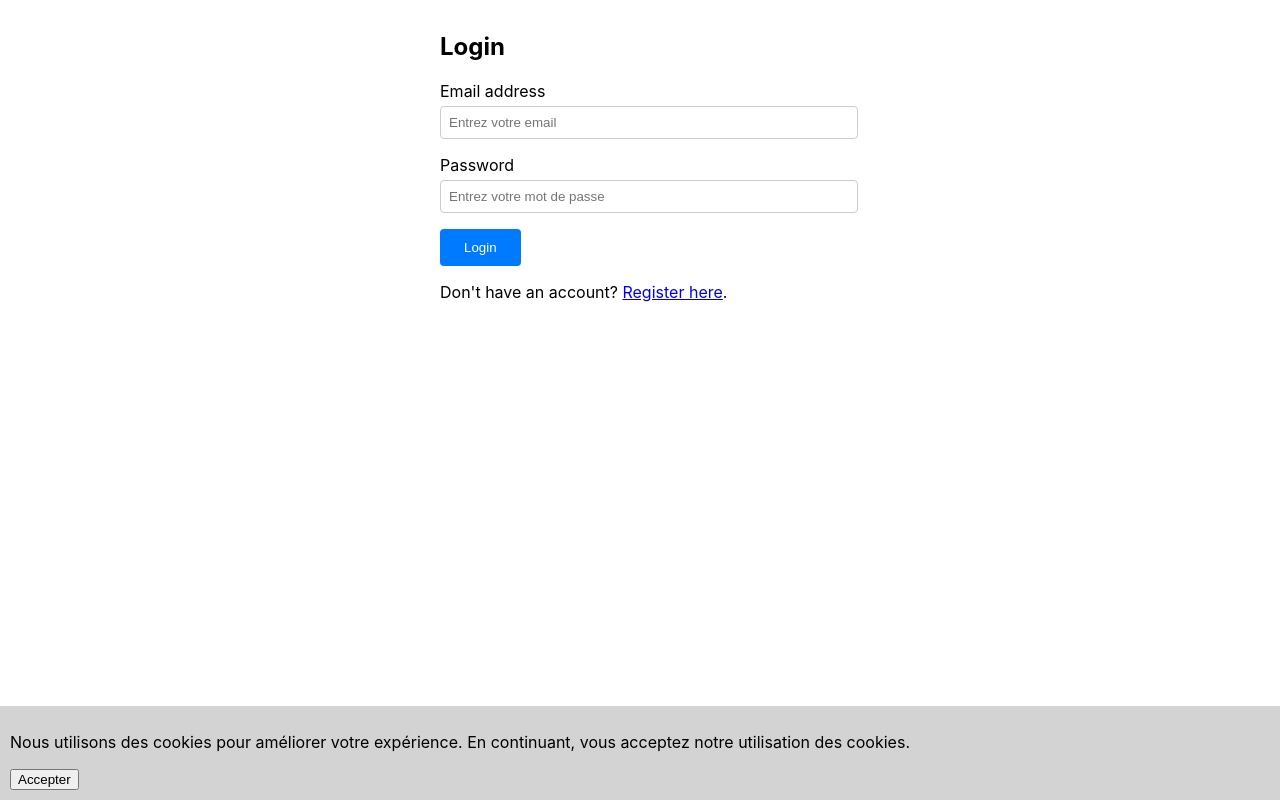
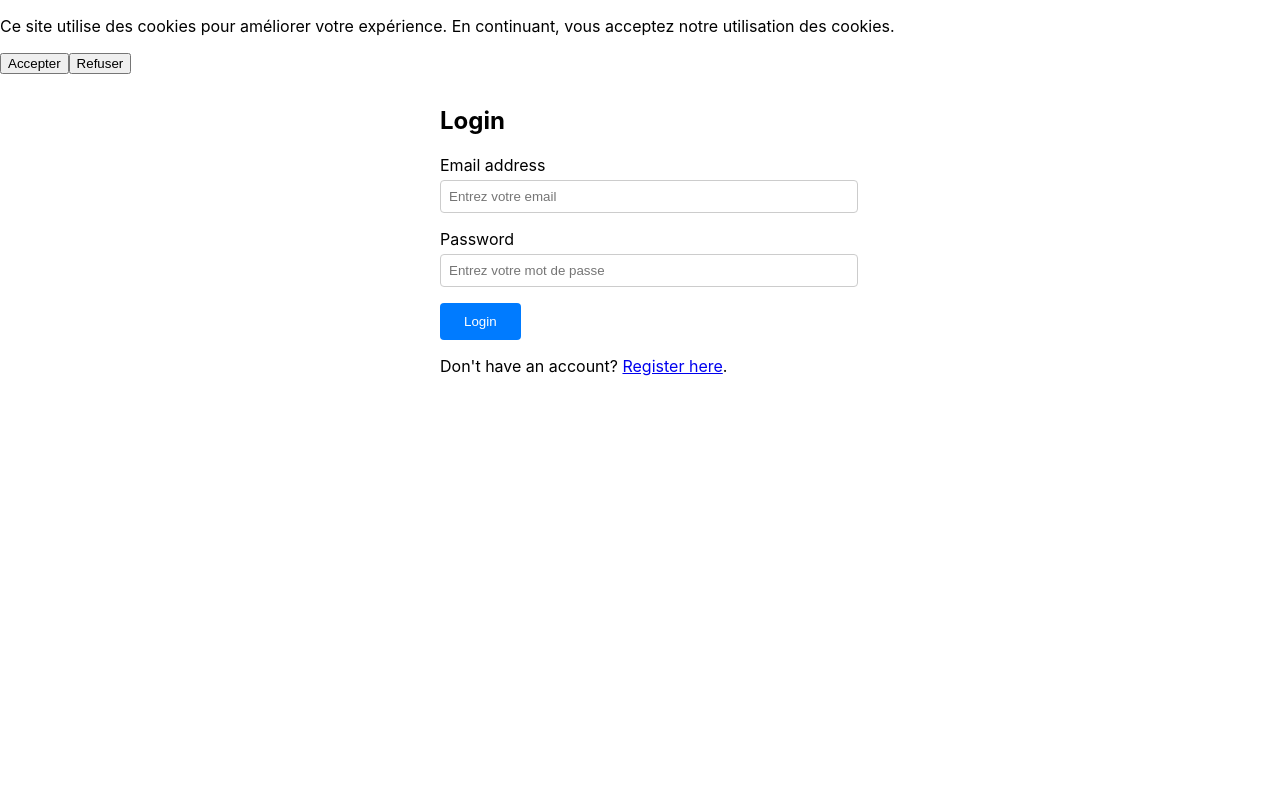
Before and after one commit to aichabou/lifesync_frontend, a React (Create React App) app: page /login in a window 1280 px wide. Built offline with nearby package versions, Linux system fonts and the light colour scheme.

Commit message:
"Moved CookieConsent component inside Router in App.js and updated CookieConsent.js to use useEffect and add reject button"

```diff
--- a/src/App.js
+++ b/src/App.js
@@ -20,6 +20,9 @@ const App = () => {
         <>
             <ToastContainer />
             <Router>
+                <div>
+                    <CookieConsent />
+                </div>
                 <Routes>
                     <Route path="/" element={<Navigate to="/login" />} />
                     <Route path="/register" element={<Register />} />
@@ -45,7 +48,7 @@ const App = () => {
                     <Route path="/privacy-policy" element={<PrivacyPolicy />} />
                 </Routes>
             </Router>
-            <CookieConsent />
+
         </>
     );
 };
--- a/src/components/CookieConsent.js
+++ b/src/components/CookieConsent.js
@@ -1,21 +1,49 @@
-import React, { useState } from 'react';
+import React, { useState, useEffect } from 'react';
 
-const CookieConsent = () => {
-    const [isVisible, setIsVisible] = useState(!localStorage.getItem('cookiesAccepted'));
+const CookiesConsent = () => {
+    const [isConsentGiven, setIsConsentGiven] = useState(false);
+
+    useEffect(() => {
+        // Vérifie si l'utilisateur a déjà donné son consentement
+        const consent = localStorage.getItem('cookiesConsent');
+        if (consent === 'true') {
+            setIsConsentGiven(true);
+        }
+    }, []);
 
     const handleAccept = () => {
-        localStorage.setItem('cookiesAccepted', true);
-        setIsVisible(false);
+        localStorage.setItem('cookiesConsent', 'true');
+        setIsConsentGiven(true);
     };
 
-    if (!isVisible) return null;
+    const handleReject = () => {
+        localStorage.setItem('cookiesConsent', 'false');
+        setIsConsentGiven(true);
+    };
+
+    if (isConsentGiven) {
+        return null; // Si le consentement est donné, ne rien afficher
+    }
 
     return (
-        <div style={{ position: 'fixed', bottom: 0, backgroundColor: 'lightgrey', padding: '10px', width: '100%' }}>
-            <p>Nous utilisons des cookies pour améliorer votre expérience. En continuant, vous acceptez notre utilisation des cookies.</p>
-            <button onClick={handleAccept}>Accepter</button>
+        <div>
+            <p>
+                Ce site utilise des cookies pour améliorer votre expérience. En continuant, vous acceptez notre utilisation des cookies.
+            </p>
+            <div>
+                <button
+                    onClick={handleAccept}
+                >
+                    Accepter
+                </button>
+                <button
+                    onClick={handleReject}
+                >
+                    Refuser
+                </button>
+            </div>
         </div>
     );
 };
 
-export default CookieConsent;
+export default CookiesConsent;
```
